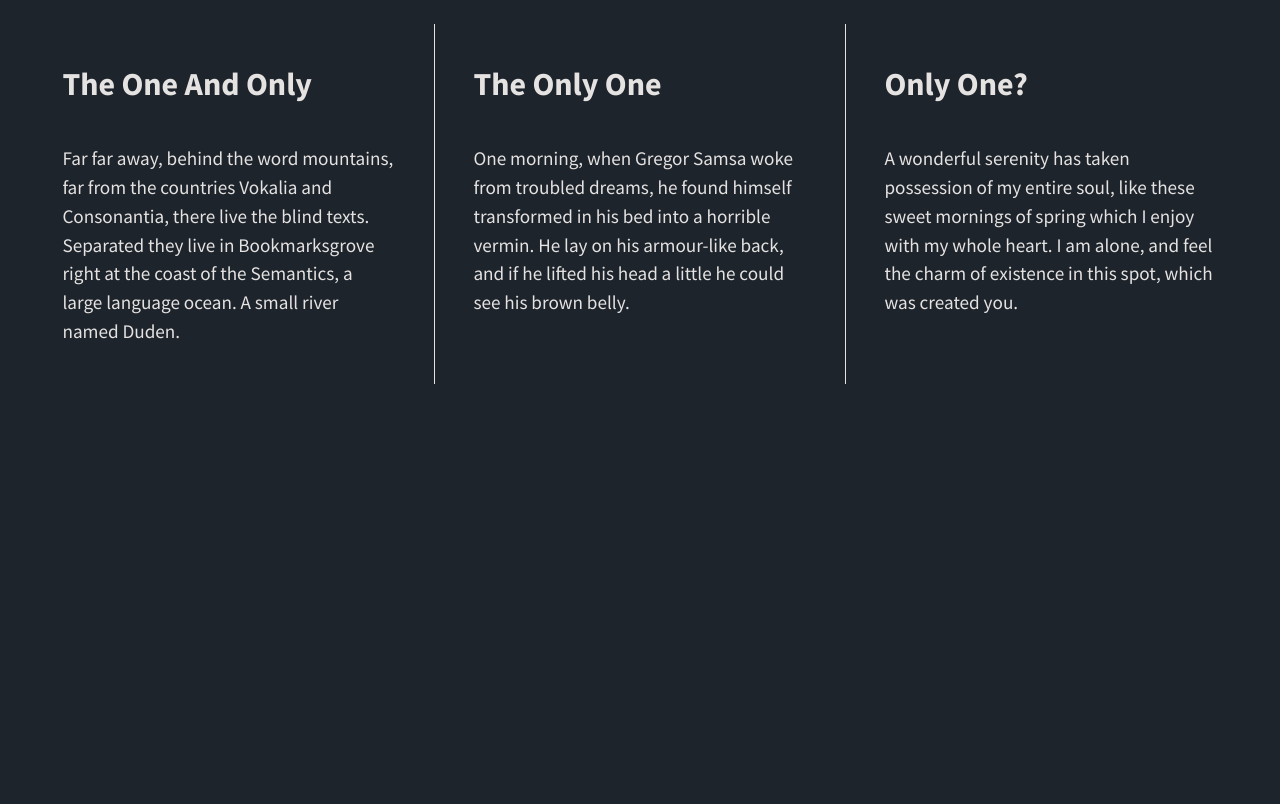
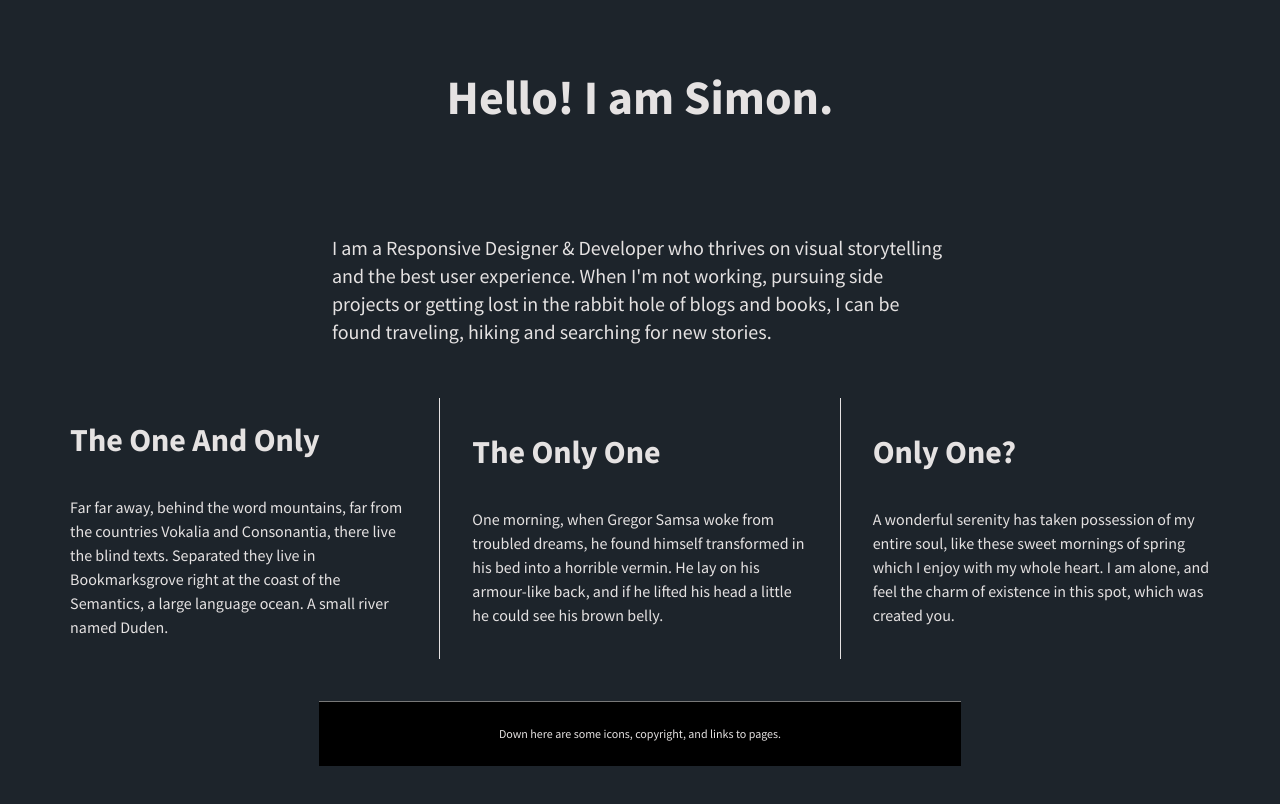
Before and after one commit to simonhtz/07-divs-flexbox, a plain HTML site: page index.html in a window 1280 px wide. Drawn offline with nearby package versions, Linux system fonts and the light colour scheme.

Commit message:
Changed layout

```diff
--- a/css/main.css
+++ b/css/main.css
@@ -97,37 +97,65 @@ textarea {
 
 
 html {
-    background-color: #1d242b;;
+    background-color: #1d242b;
+    ;
     height: 100%;
 }
 
 body {
     font-family: 'Source Sans Pro', sans-serif;
-    font-size: .75em;
+    color: #e5e2e2;
     padding: 2em;
     height: 100%;
 }
 
+
+
+footer,
+main {
+    display: flex;
+    justify-content: center;
+    align-items: center;
+    font-size: 1.25em;
+    padding: 2em 15em;
+    margin-top: 30px;
+
+}
+
+footer{
+    background: black;
+    border-top: #787878 solid 1px;
+    font-size: .75em;
+}
+
 .wrapper {
     display: flex;
-    justify-content: space-between;
+    justify-content: center;
     border-radius: 10px;
+    align-items: center;
+    flex-flow: row wrap;
 }
 
 .div-1,
 .div-2,
 .div-3 {
     width: 30%;
-    flex-flow: column;
     display: flex;
+    flex-direction: column;
     justify-content: start;
     align-items: left;
     color: #e5e2e2;
     line-height: 1.5em;
-    font-size: 1.6em;
+    font-size: 1em;
     width: 33%;
     height: auto;
     padding: 1em 2em;
+    box-sizing: border-box;
+
+}
+
+h1 {
+    font-size: 3rem;
 }
 
 h2 {
@@ -135,6 +163,7 @@ h2 {
     font-weight: 700;
     text-transform: capitalize;
 }
+
 .div-2 {
     border-left: #e5e2e2 solid 1px;
     border-right: #e5e2e2 solid 1px;
--- a/index.html
+++ b/index.html
@@ -4,7 +4,7 @@
 <head>
     <meta charset="utf-8">
     <meta http-equiv="x-ua-compatible" content="ie=edge">
-    <title>Make me into a grid!</title>
+    <title>This is about me</title>
     <meta name="description" content="">
     <meta name="viewport" content="width=device-width, initial-scale=1">
 
@@ -24,6 +24,12 @@
         <![endif]-->
 
     <section class="wrapper">
+        <header>
+            <h1>Hello! I am Simon.</h1>
+        </header>
+        <main>I am a Responsive Designer & Developer who thrives on visual storytelling and the best user experience.
+            When I'm not working, pursuing side projects or getting lost in the rabbit hole of blogs and books, I can be
+            found traveling, hiking and searching for new stories.</main>
         <div class="div-1">
             <h2>
                 The one and only
@@ -54,6 +60,7 @@
                 you.
             </p>
         </div>
+        <footer>Down here are some icons, copyright, and links to pages.</footer>
     </section>
 
     <script src="https://ajax.googleapis.com/ajax/libs/jquery/1.11.3/jquery.min.js"></script>
```
